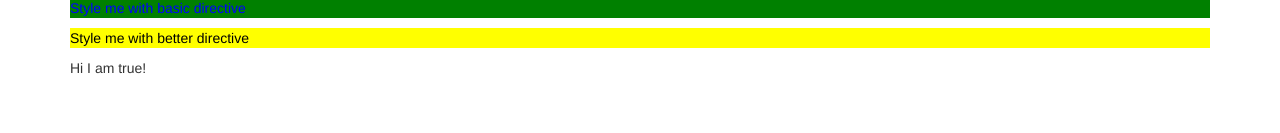
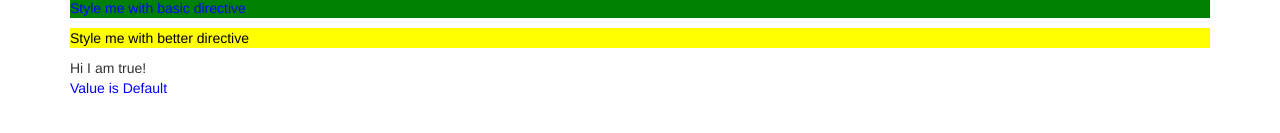
Before and after one commit to RoohAllahKhan/Angular_training, an Angular app: page / in a window 1280 px wide. Shown: the part 357-490 px from the top of the page. Built offline with nearby package versions, Linux system fonts and the light colour scheme.

Commit message:
Handling switch cases with ngSwitch.

```diff
--- a/src/app/app.component.html
+++ b/src/app/app.component.html
@@ -12,5 +12,11 @@
   <p appBetterHighlight [defaultColor]="'yellow'" [highlightColor]="'red'"  >Style me with better directive</p>
   <!-- *ngIf === <ng-template [ngIf]></ng-template> -->
   <div *appUnless="serverFlag">Hi I am true!</div>
+  <div [ngSwitch]="value">
+    <p *ngSwitchCase="5">Value is {{ value }}</p>
+    <p *ngSwitchCase="10">Value is {{ value }}</p>
+    <p *ngSwitchCase="100">Value is {{ value }}</p>
+    <p *ngSwitchDefault>Value is Default</p>
+  </div>
 
 </div>
--- a/src/app/app.component.ts
+++ b/src/app/app.component.ts
@@ -8,6 +8,7 @@ import { Component } from '@angular/core';
 export class AppComponent {
   serverFlag: boolean = false;
   serverElements = [{type: 'server', name: 'Testserver', content: 'Just a test!'}];
+  value = 200;
 
   onServerAdded(serverData: {serverName: string, serverContent: string}) {
     this.serverElements.push({
```
